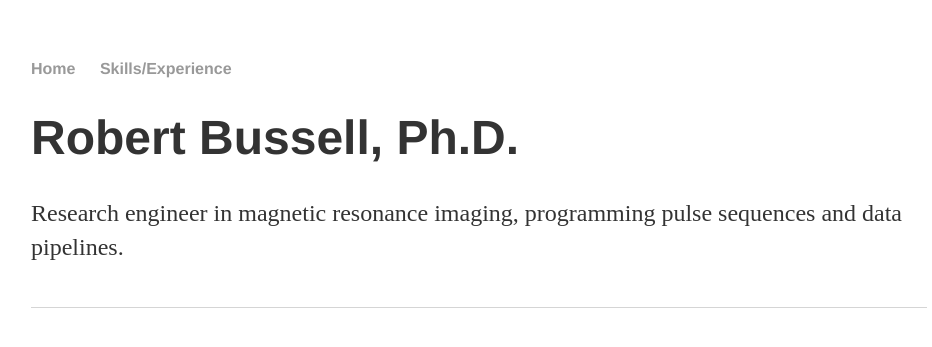
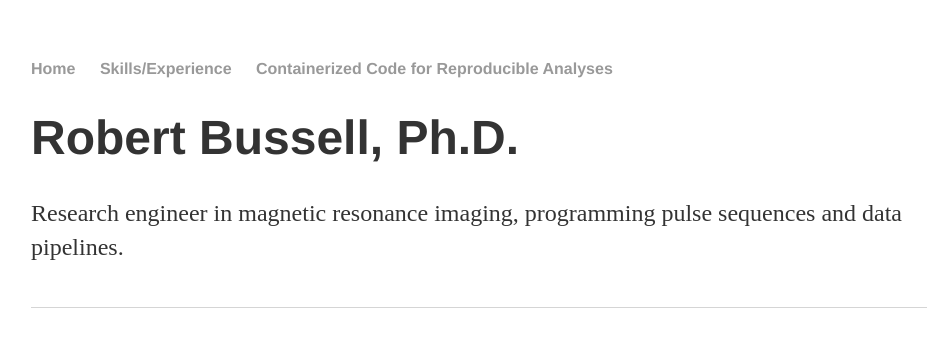
Before and after one commit to rgbussell/rgbussell.github.io, a Jekyll site: the page built from index.html, in a window 1280 px wide. Shown: the top 347 px of the page, without its empty margins (161-1093 px from the left). Built offline with Jekyll 4.4.1, drawn with Linux system fonts in a browser that asks for light colours; the list of posts is cut into pages by our own code.

Commit message:
Update default.html

```diff
--- a/_layouts/default.html
+++ b/_layouts/default.html
@@ -10,6 +10,7 @@
 	    		<ul>
 	        		<li><a href="/">Home</a></li>
 		        	<li><a href="/about">Skills/Experience</a></li>
+				<li><a href="/docker">Containerized Code for Reproducible Analyses</a></li>
 	    		</ul>
 			</nav>
 			<div class="container">
```
